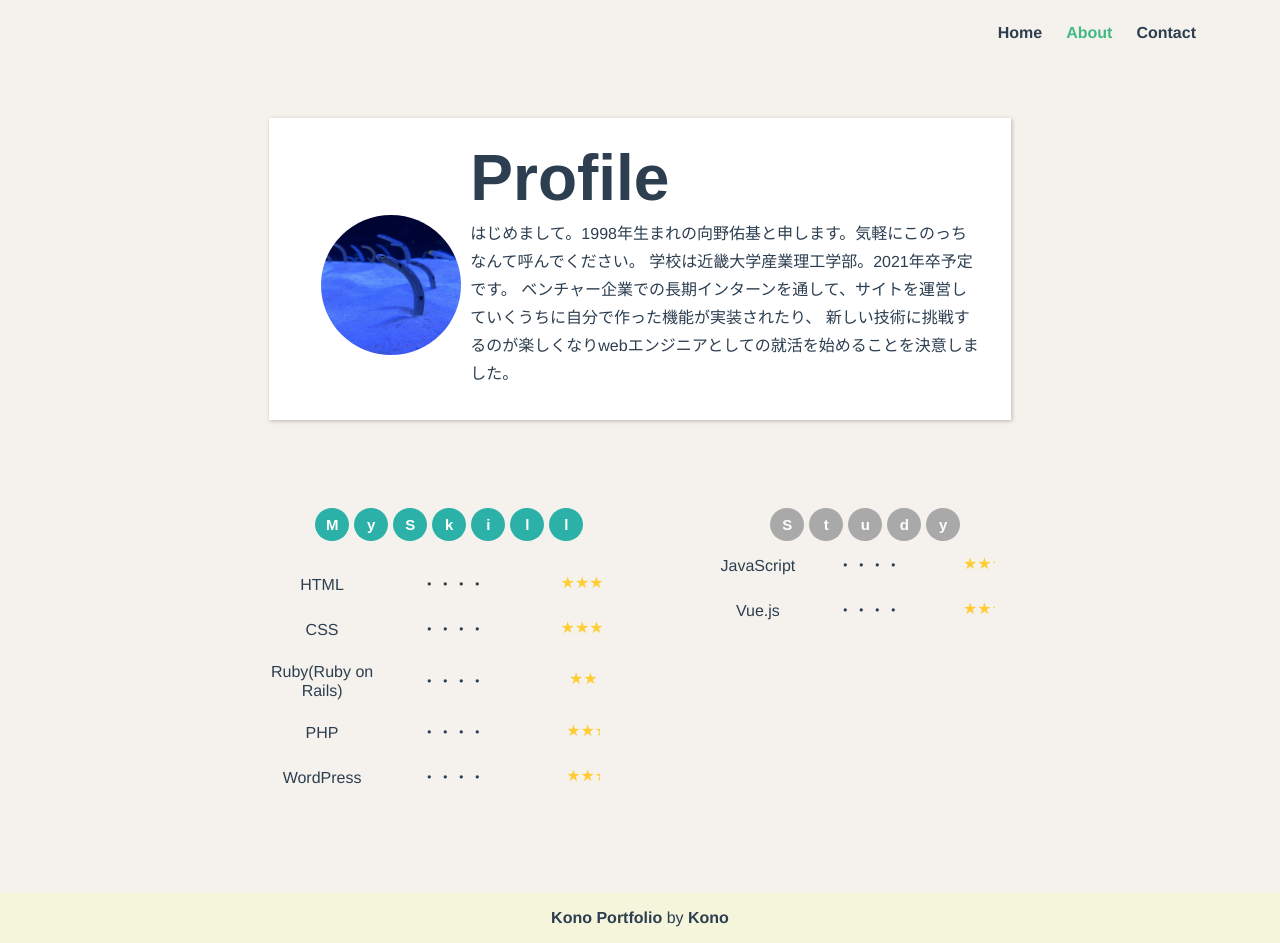
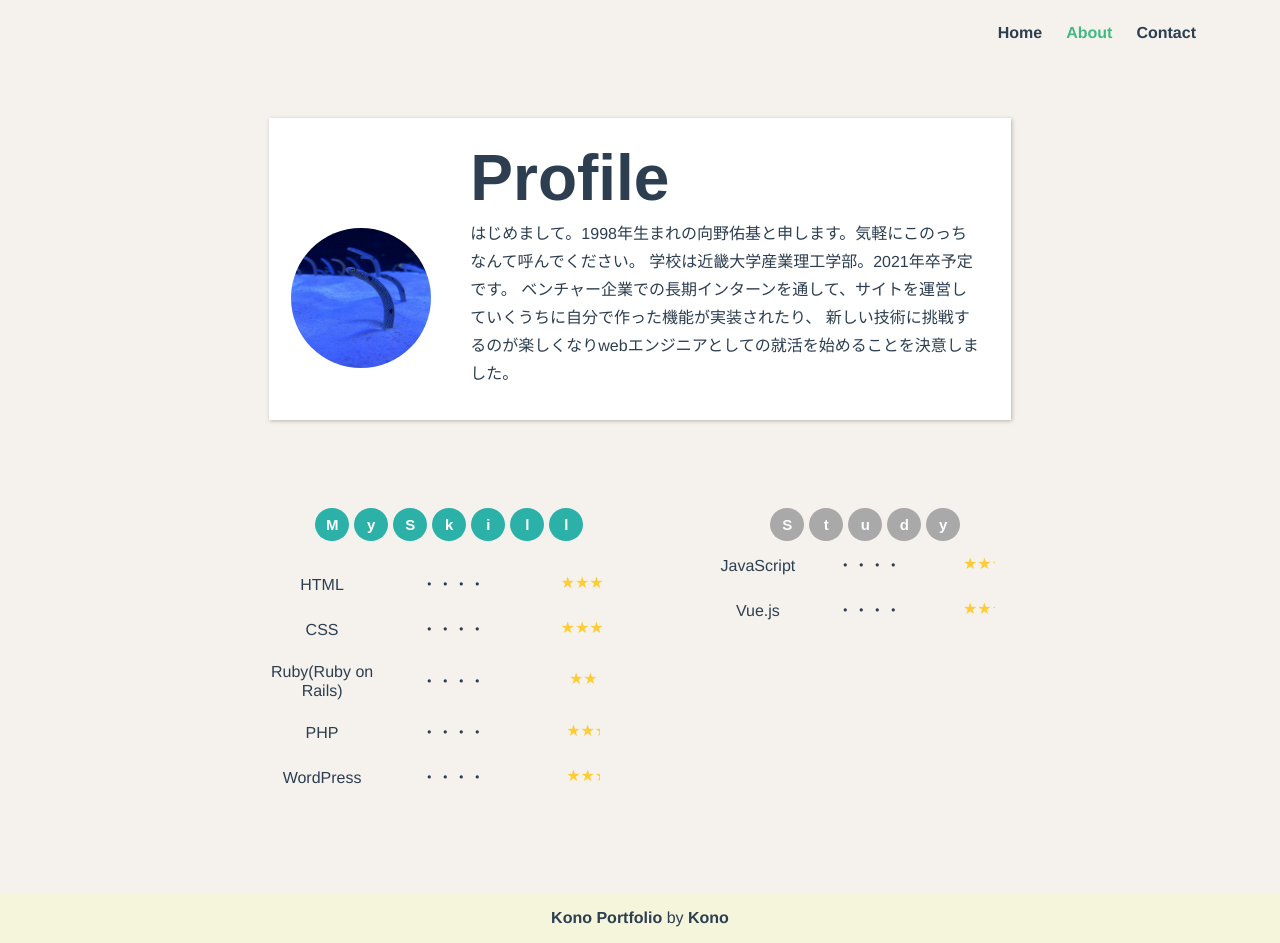
Before and after one commit to konobubu/KonoPortfolio, a Vue app: page /about in a window 1280 px wide. Built offline with nearby package versions, Linux system fonts and the light colour scheme.

Commit message:
jsを動くようにしたよ -v

```diff
--- a/src/components/Profile.vue
+++ b/src/components/Profile.vue
@@ -40,8 +40,8 @@
             height: 140px;
             border-radius: 50%;
             position: absolute;
-            left: 90px;
-            top: 73px;
+            left: 27%;
+            top: 35%;
         }
     }
 
--- a/src/views/About.vue
+++ b/src/views/About.vue
@@ -81,14 +81,7 @@ export default {
       width: 48%;
     }
   }
-
-  figure{
-    // width: 100px;
-    // height: 100px;
-    // text-align: center;
-  }
 }
-
 
 @keyframes text-in {
   0% {
@@ -108,8 +101,8 @@ export default {
   margin-right: 5px;
   font-size: 15px;
   font-family: AlfaSlabOne-Regular, sans-serif;
-  -webkit-animation: text-in-data-v-039c5b43 0.8s cubic-bezier(0.22, 0.15, 0.25, 1.43) 10s backwards;
-  animation: text-in-data-v-039c5b43 0.8s cubic-bezier(0.22, 0.15, 0.25, 1.43) 10s backwards;
+  -webkit-animation: text-in 0.8s cubic-bezier(0.22, 0.15, 0.25, 1.43) 10s backwards;
+  animation: text-in 0.8s cubic-bezier(0.22, 0.15, 0.25, 1.43) 10s backwards;
   margin-bottom: 12px;
 }
 
@@ -124,8 +117,8 @@ export default {
   font-size: 15px;
   font-weight: bold;
   font-family: AlfaSlabOne-Regular, sans-serif;
-  -webkit-animation: text-in-data-v-039c5b43 0.8s cubic-bezier(0.22, 0.15, 0.25, 1.43) 10s backwards;
-  animation: text-in-data-v-039c5b43 0.8s cubic-bezier(0.22, 0.15, 0.25, 1.43) 10s backwards;
+  -webkit-animation: text-in 0.8s cubic-bezier(0.22, 0.15, 0.25, 1.43) 10s backwards;
+  animation: text-in 0.8s cubic-bezier(0.22, 0.15, 0.25, 1.43) 10s backwards;
   margin-bottom: -10px;
 }
 </style>
```
Also changed, not shown: 7 other files (tests, documents, lock files or other folders).
